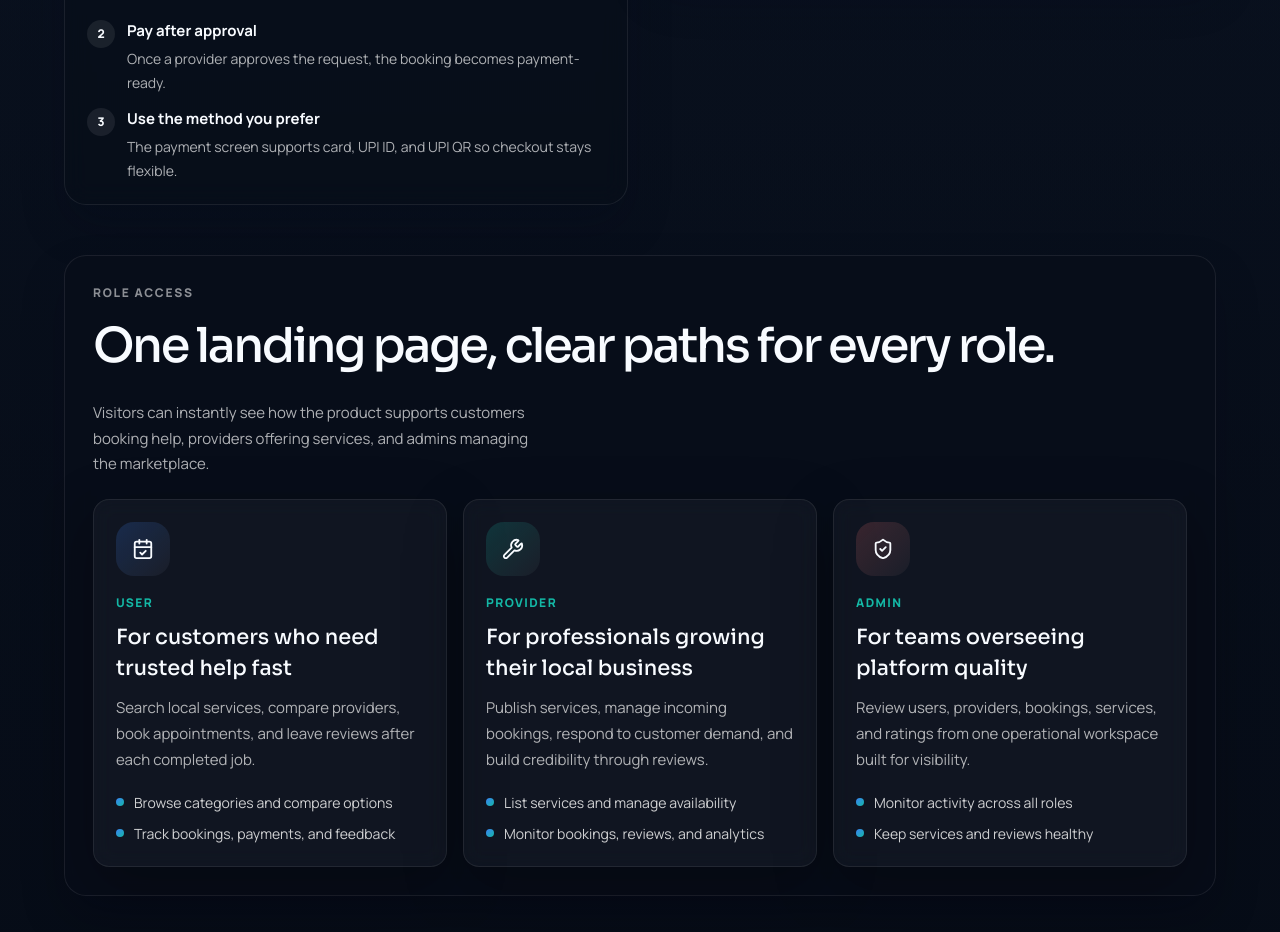
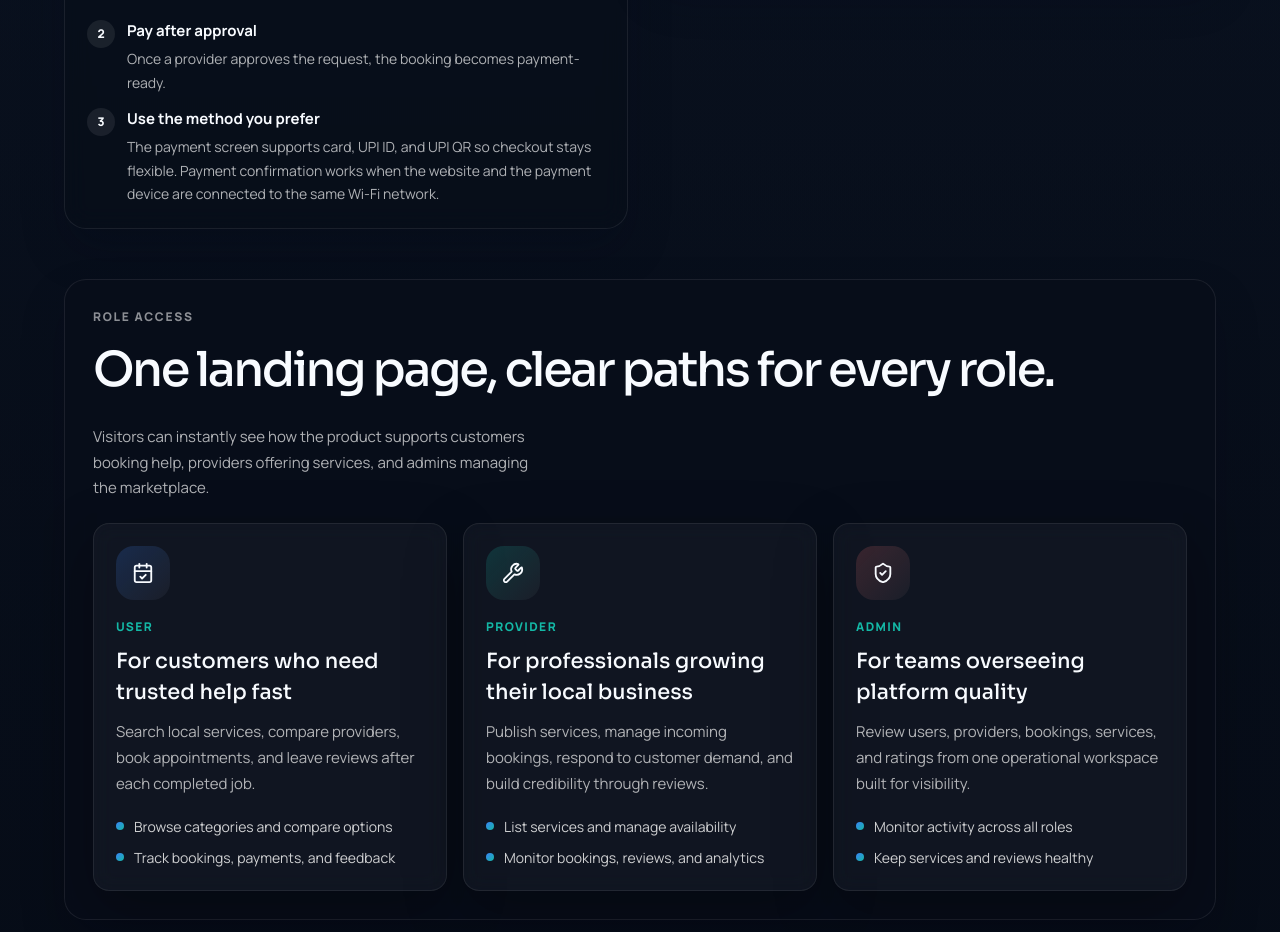
Before and after one commit to thilakch95-gif/Service-Hub-A-Local-Service-Booking-Platform, a React (Vite) app in the folder frontend/: page / in a window 1280 px wide. Shown: the part 1560-2492 px from the top of the page. Built offline with nearby package versions, Linux system fonts and the light colour scheme; no server answers.

Commit message:
landing page improved

```diff
--- a/frontend/src/pages/LandingPage.jsx
+++ b/frontend/src/pages/LandingPage.jsx
@@ -98,7 +98,8 @@ const paymentFlow = [
   },
   {
     title: "Use the method you prefer",
-    description: "The payment screen supports card, UPI ID, and UPI QR so checkout stays flexible.",
+    description:
+      "The payment screen supports card, UPI ID, and UPI QR so checkout stays flexible. Payment confirmation works when the website and the payment device are connected to the same Wi-Fi network.",
   },
 ];
 
```
